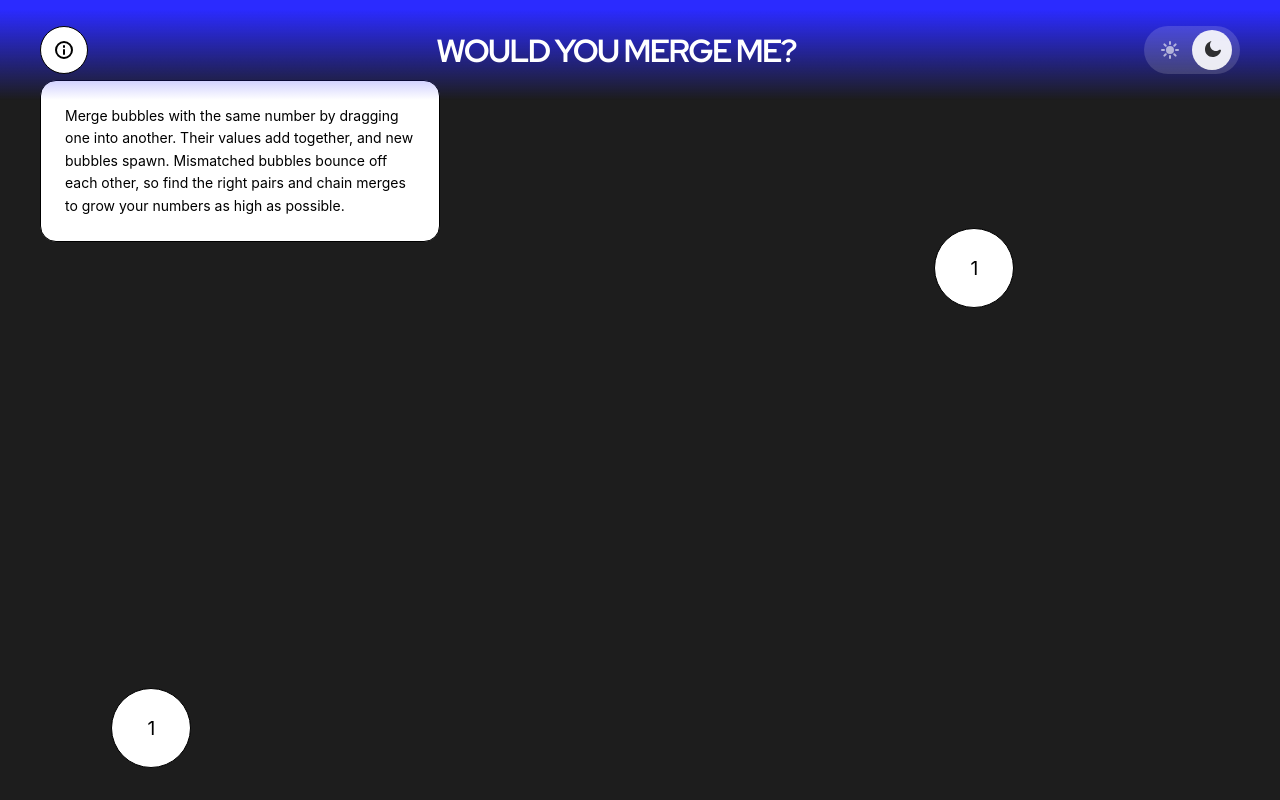
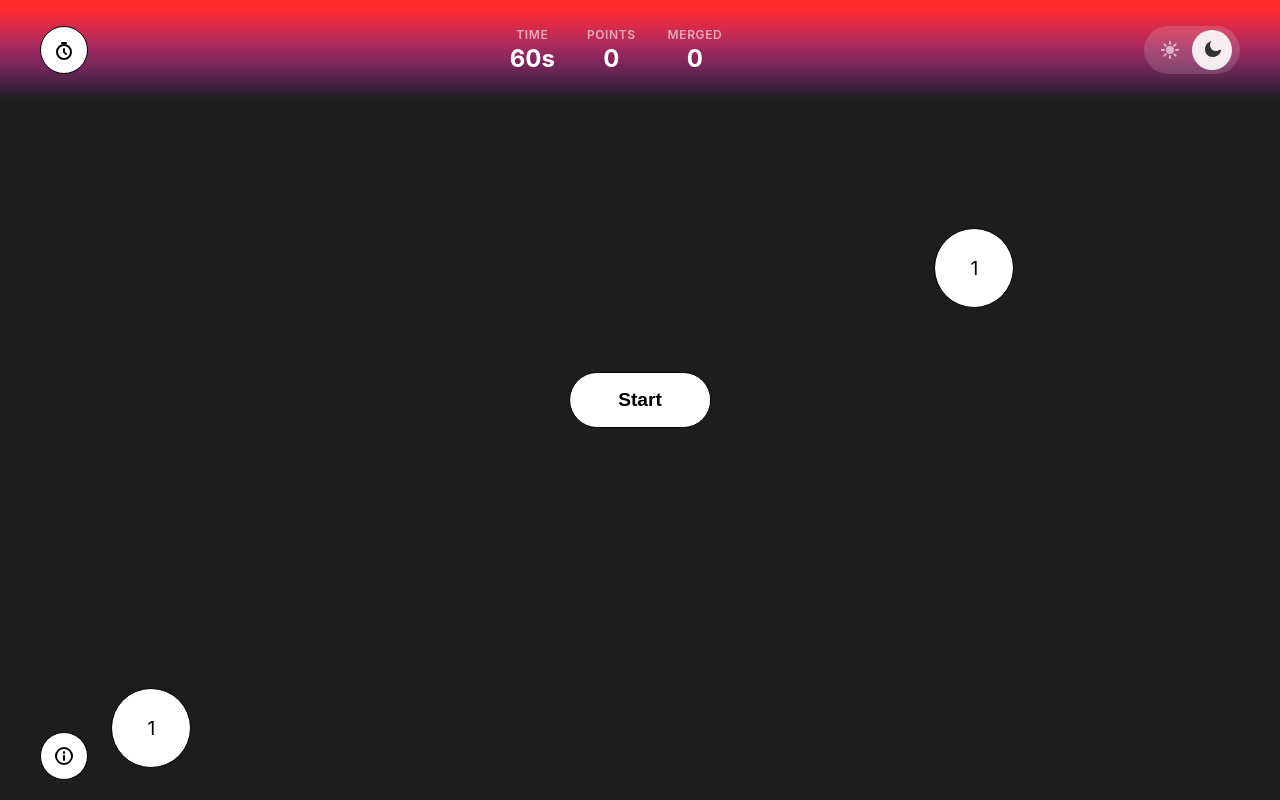
Before and after one commit to aliceliangzhao/WouldYouMergeMe, a React (Vite) app: page / in a window 1280 px wide. Both pictures are taken after a click on the button 64 px from the left and 50 px from the top of the page. Built offline with nearby package versions, Linux system fonts and the light colour scheme.

Commit message:
add noChill mode

```diff
--- a/src/components/BubbleGame.css
+++ b/src/components/BubbleGame.css
@@ -55,6 +55,29 @@
   background: linear-gradient(180deg, #2B2BFF 10%, rgba(255, 255, 255, 0.00) 100%);
 }
 
+.game-nav::before {
+  content: '';
+  position: absolute;
+  top: 0;
+  left: 0;
+  width: 100%;
+  height: 100%;
+  background: linear-gradient(180deg, #FF2B2B 10%, rgba(255, 255, 255, 0.00) 100%);
+  opacity: 0;
+  transition: opacity 0.8s ease;
+  pointer-events: none;
+  z-index: 0;
+}
+
+.game-nav > * {
+  position: relative;
+  z-index: 1;
+}
+
+.game-nav.nochill::before {
+  opacity: 1;
+}
+
 .game-header {
   display: flex;
   align-items: center;
@@ -94,7 +117,7 @@
 
 .info-panel {
   position: absolute;
-  top: 80px;
+  bottom: 90px;
   left: 40px;
   max-width: 400px;
   padding: 24px;
@@ -203,3 +226,216 @@
     transform: translate(-30px, -20px) scale(0.95);
   }
 } */
+
+.game-footer {
+  position: absolute;
+  bottom: 20px;
+  left: 40px;
+  display: flex;
+  align-items: center;
+  gap: 24px;
+  z-index: 100;
+  pointer-events: none;
+}
+
+.game-footer > * {
+  pointer-events: auto;
+}
+
+.nav-hud {
+  display: flex;
+  gap: 32px;
+}
+
+.mode-button {
+  width: 48px;
+  min-width: 48px;
+  height: 48px;
+  flex-shrink: 0;
+  border-radius: 50%;
+  background: rgba(255, 255, 255, 0.1);
+  border: 1px solid var(--nav-button-border);
+  color: var(--toggle-icon);
+  cursor: pointer;
+  display: flex;
+  align-items: center;
+  justify-content: center;
+  transition: all 0.3s ease;
+}
+
+.mode-button:hover {
+  background: rgba(255, 255, 255, 0.2);
+  color: var(--nav-button-text-hover);
+}
+
+.mode-button.active {
+  background: var(--nav-button-bg);
+  color: var(--nav-button-text);
+}
+
+.mode-button.active:hover {
+  background: var(--nav-button-bg-hover);
+  color: var(--nav-button-text-hover);
+}
+
+.start-button {
+  position: absolute;
+  top: 50%;
+  left: 50%;
+  transform: translate(-50%, -50%);
+  padding: 16px 48px;
+  border-radius: 32px;
+  border: 1px solid var(--nav-button-border);
+  background: var(--nav-button-bg);
+  color: var(--nav-button-text);
+  font-size: 1.2rem;
+  font-weight: 700;
+  cursor: pointer;
+  z-index: 50;
+  transition: all 0.2s ease;
+}
+
+.start-button:hover {
+  transform: translate(-50%, -50%) scale(1.05);
+}
+
+
+.hud-item {
+  display: flex;
+  flex-direction: column;
+  align-items: center;
+  gap: 2px;
+}
+
+.hud-label {
+  font-size: 12px;
+  font-weight: 600;
+  color: var(--toggle-icon);
+  text-transform: uppercase;
+  letter-spacing: 0.05em;
+}
+
+.hud-value {
+  font-size: 1.5rem;
+  font-weight: 700;
+  color: var(--title-text);
+}
+
+.countdown-overlay {
+  position: absolute;
+  top: 0;
+  left: 0;
+  width: 100%;
+  height: 100%;
+  display: flex;
+  align-items: center;
+  justify-content: center;
+  z-index: 200;
+  pointer-events: none;
+}
+
+.countdown-text {
+  font-size: 6rem;
+  font-weight: 900;
+  color: var(--title-text);
+  animation: countPulse 0.8s ease-out;
+}
+
+@keyframes countPulse {
+  0% {
+    transform: scale(1.5);
+    opacity: 0;
+  }
+  50% {
+    opacity: 1;
+  }
+  100% {
+    transform: scale(1);
+    opacity: 1;
+  }
+}
+
+.gameover-overlay {
+  position: absolute;
+  top: 0;
+  left: 0;
+  width: 100%;
+  height: 100%;
+  display: flex;
+  align-items: center;
+  justify-content: center;
+  background: rgba(0, 0, 0, 0.5);
+  z-index: 200;
+}
+
+.gameover-panel {
+  background: var(--nav-button-bg);
+  border: 1px solid var(--nav-button-border);
+  border-radius: 24px;
+  padding: 48px;
+  display: flex;
+  flex-direction: column;
+  align-items: center;
+  gap: 24px;
+}
+
+.gameover-panel h2 {
+  margin: 0;
+  font-size: 2rem;
+  color: var(--nav-button-text);
+}
+
+.gameover-stats {
+  display: flex;
+  gap: 48px;
+}
+
+.gameover-stat {
+  display: flex;
+  flex-direction: column;
+  align-items: center;
+  gap: 4px;
+}
+
+.gameover-label {
+  font-size: 14px;
+  font-weight: 600;
+  color: rgba(0, 0, 0, 0.5);
+}
+
+.gameover-value {
+  font-size: 2.5rem;
+  font-weight: 900;
+  color: var(--nav-button-text);
+}
+
+.gameover-actions {
+  display: flex;
+  gap: 16px;
+}
+
+.gameover-panel .start-button {
+  position: static;
+  transform: none;
+}
+
+.gameover-panel .start-button:hover {
+  transform: scale(1.05);
+}
+
+.chill-button {
+  padding: 16px 48px;
+  border-radius: 32px;
+  border: 1px solid var(--nav-button-border);
+  background: transparent;
+  color: var(--nav-button-text);
+  font-size: 1.2rem;
+  font-weight: 700;
+  cursor: pointer;
+  transition: all 0.2s ease;
+}
+
+.chill-button:hover {
+  background: rgba(0, 0, 0, 0.05);
+  transform: scale(1.05);
+}
--- a/src/components/BubbleGame.jsx
+++ b/src/components/BubbleGame.jsx
@@ -13,15 +13,40 @@ function BubbleGame() {
   })
   const [theme, setTheme] = useState('dark') // 'light' or 'dark'
   const [showInfo, setShowInfo] = useState(false)
+  const [gameMode, setGameMode] = useState('chill') // 'chill' or 'noChill'
+  const [countdown, setCountdown] = useState(null) // 3, 2, 1, 'Start', or null
+  const [timeLeft, setTimeLeft] = useState(60)
+  const [isPlaying, setIsPlaying] = useState(false)
+  const [gameOver, setGameOver] = useState(false)
+  const [score, setScore] = useState(0)
+  const [mergeCount, setMergeCount] = useState(0)
   const containerRef = useRef(null)
   const animationRef = useRef(null)
   const bubblesRef = useRef([])
   const dragStateRef = useRef(dragState)
+  const timerRef = useRef(null)
+  const gameOverRef = useRef(false)
+  const gameModeRef = useRef('chill')
+  const isPlayingRef = useRef(false)
+  const scoreRef = useRef(0)
+  const mergeCountRef = useRef(0)
 
   // Keep dragStateRef in sync with dragState
   useEffect(() => {
     dragStateRef.current = dragState
   }, [dragState])
+
+  useEffect(() => {
+    gameOverRef.current = gameOver
+  }, [gameOver])
+
+  useEffect(() => {
+    gameModeRef.current = gameMode
+  }, [gameMode])
+
+  useEffect(() => {
+    isPlayingRef.current = isPlaying
+  }, [isPlaying])
 
   /**
    * Handle theme toggle between light and dark modes
@@ -29,6 +54,63 @@ function BubbleGame() {
   const handleThemeToggle = (newTheme) => {
     setTheme(newTheme)
   }
+
+  const handleGameModeToggle = (mode) => {
+    setGameMode(mode)
+    if (mode === 'chill') {
+      setIsPlaying(false)
+      setGameOver(false)
+      gameOverRef.current = false
+      setTimeLeft(60)
+      setScore(0)
+      setMergeCount(0)
+      setCountdown(null)
+      if (timerRef.current) clearInterval(timerRef.current)
+    }
+  }
+
+  const startNoChill = () => {
+    setScore(0)
+    setMergeCount(0)
+    setTimeLeft(60)
+    setGameOver(false)
+    gameOverRef.current = false
+    scoreRef.current = 0
+    mergeCountRef.current = 0
+
+    let count = 3
+    setCountdown(count)
+    const countdownInterval = setInterval(() => {
+      count--
+      if (count > 0) {
+        setCountdown(count)
+      } else if (count === 0) {
+        setCountdown('Start')
+      } else {
+        clearInterval(countdownInterval)
+        setCountdown(null)
+        setIsPlaying(true)
+        timerRef.current = setInterval(() => {
+          setTimeLeft(prev => {
+            if (prev <= 1) {
+              clearInterval(timerRef.current)
+              setIsPlaying(false)
+              setGameOver(true)
+              gameOverRef.current = true
+              return 0
+            }
+            return prev - 1
+          })
+        }, 1000)
+      }
+    }, 1000)
+  }
+
+  useEffect(() => {
+    return () => {
+      if (timerRef.current) clearInterval(timerRef.current)
+    }
+  }, [])
 
   /**
    * Event handler for mouse down on a bubble.
@@ -347,12 +429,20 @@ function BubbleGame() {
     const { closestCollision, allCollisions } = detectDragCollision(bubble, bubblesRef.current, moveSpeed)
 
     if (closestCollision.collided) {
-      if (closestCollision.canMerge) {
+      if (closestCollision.canMerge && !gameOverRef.current) {
         // Highlight both bubbles and merge
         bubble.isHighlighted = true
         closestCollision.targetBubble.isHighlighted = true
 
+        const mergedValue = bubble.value + closestCollision.targetBubble.value
         const mergedBubble = mergeBubbles(bubble, closestCollision.targetBubble)
+
+        if (gameModeRef.current === 'noChill' && isPlayingRef.current) {
+          scoreRef.current += mergedValue
+          mergeCountRef.current += 1
+          setScore(scoreRef.current)
+          setMergeCount(mergeCountRef.current)
+        }
 
         // Continue checking for collisions with the newly merged bubble
         // This allows chain merging in a single drag gesture
@@ -618,16 +708,39 @@ function BubbleGame() {
   return (
     <div className="bubble-game" ref={containerRef} data-theme={theme}>
       {/* <div className="background-blob"></div> */}
-      <nav className="game-nav">
-        <button className="nav-info-button" aria-label="Information" onClick={() => setShowInfo(!showInfo)}>
+      <nav className={`game-nav ${gameMode === 'noChill' ? 'nochill' : ''}`}>
+        <button
+          className={`mode-button ${gameMode === 'noChill' ? 'active' : ''}`}
+          onClick={() => handleGameModeToggle(gameMode === 'chill' ? 'noChill' : 'chill')}
+          aria-label="Toggle timed mode"
+        >
           <svg width="20" height="20" viewBox="0 0 20 20" fill="none" xmlns="http://www.w3.org/2000/svg">
-            <circle cx="10" cy="10" r="8" stroke="currentColor" strokeWidth="2"/>
-            <path d="M10 10V14M10 6V7" stroke="currentColor" strokeWidth="2" strokeLinecap="round"/>
+            <circle cx="10" cy="12" r="7" stroke="currentColor" strokeWidth="2"/>
+            <path d="M10 9V12L12 14" stroke="currentColor" strokeWidth="2" strokeLinecap="round"/>
+            <path d="M8 3H12" stroke="currentColor" strokeWidth="2" strokeLinecap="round"/>
+            <path d="M10 3V5" stroke="currentColor" strokeWidth="2" strokeLinecap="round"/>
           </svg>
         </button>
 
         <div className="game-header">
-          <div className="game-title">WOULD YOU MERGE ME?</div>
+          {gameMode === 'chill' ? (
+            <div className="game-title">WOULD YOU MERGE ME?</div>
+          ) : (
+            <div className="nav-hud">
+              <div className="hud-item">
+                <span className="hud-label">Time</span>
+                <span className="hud-value">{timeLeft}s</span>
+              </div>
+              <div className="hud-item">
+                <span className="hud-label">Points</span>
+                <span className="hud-value">{score}</span>
+              </div>
+              <div className="hud-item">
+                <span className="hud-label">Merged</span>
+                <span className="hud-value">{mergeCount}</span>
+              </div>
+            </div>
+          )}
         </div>
 
         <div className="theme-toggle" data-theme={theme}>
@@ -659,6 +772,35 @@ function BubbleGame() {
           </div>
         </div>
       )}
+      {gameMode === 'noChill' && !isPlaying && !gameOver && !countdown && (
+        <button className="start-button" onClick={startNoChill}>Start</button>
+      )}
+      {countdown && (
+        <div className="countdown-overlay">
+          <span className="countdown-text">{countdown}</span>
+        </div>
+      )}
+      {gameOver && (
+        <div className="gameover-overlay">
+          <div className="gameover-panel">
+            <h2>Time's Up!</h2>
+            <div className="gameover-stats">
+              <div className="gameover-stat">
+                <span className="gameover-label">Points</span>
+                <span className="gameover-value">{score}</span>
+              </div>
+              <div className="gameover-stat">
+                <span className="gameover-label">Bubbles Merged</span>
+                <span className="gameover-value">{mergeCount}</span>
+              </div>
+            </div>
+            <div className="gameover-actions">
+              <button className="start-button" onClick={startNoChill}>Play Again</button>
+              <button className="chill-button" onClick={() => handleGameModeToggle('chill')}>Chill</button>
+            </div>
+          </div>
+        </div>
+      )}
       {bubbles.map(bubble => (
         <Bubble
           key={bubble.id}
@@ -672,6 +814,14 @@ function BubbleGame() {
           cannotMerge={bubble.cannotMerge}
         />
       ))}
+      <footer className="game-footer">
+        <button className="nav-info-button" aria-label="Information" onClick={() => setShowInfo(!showInfo)}>
+          <svg width="20" height="20" viewBox="0 0 20 20" fill="none" xmlns="http://www.w3.org/2000/svg">
+            <circle cx="10" cy="10" r="8" stroke="currentColor" strokeWidth="2"/>
+            <path d="M10 10V14M10 6V7" stroke="currentColor" strokeWidth="2" strokeLinecap="round"/>
+          </svg>
+        </button>
+      </footer>
     </div>
   )
 }
```
